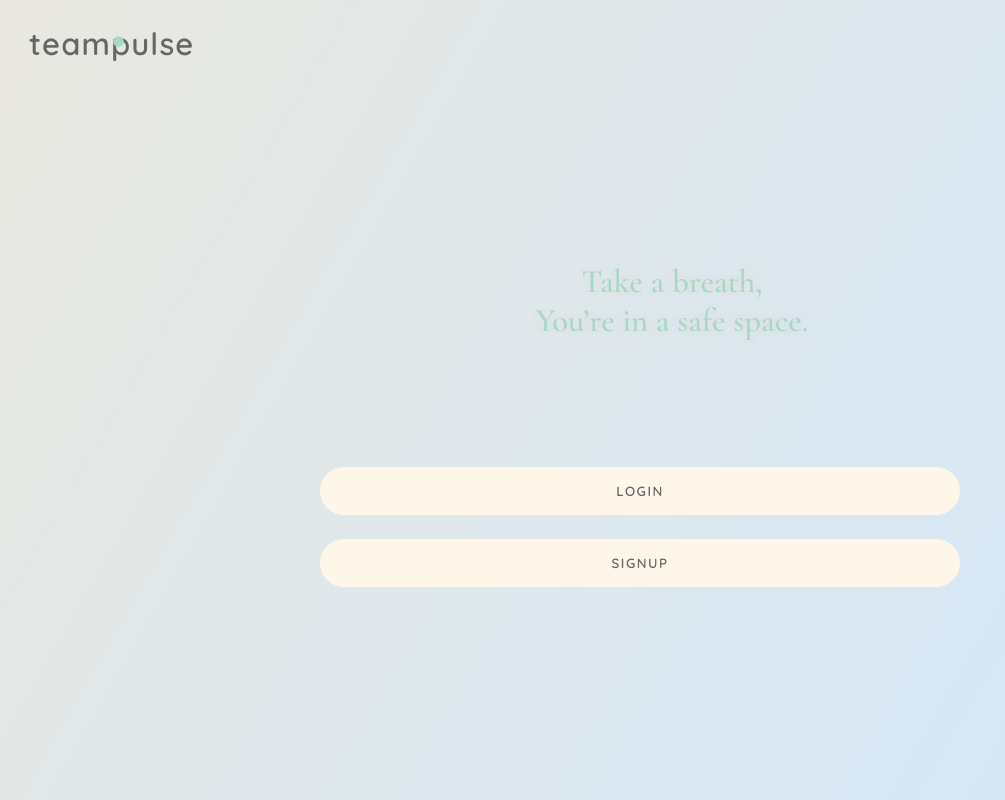
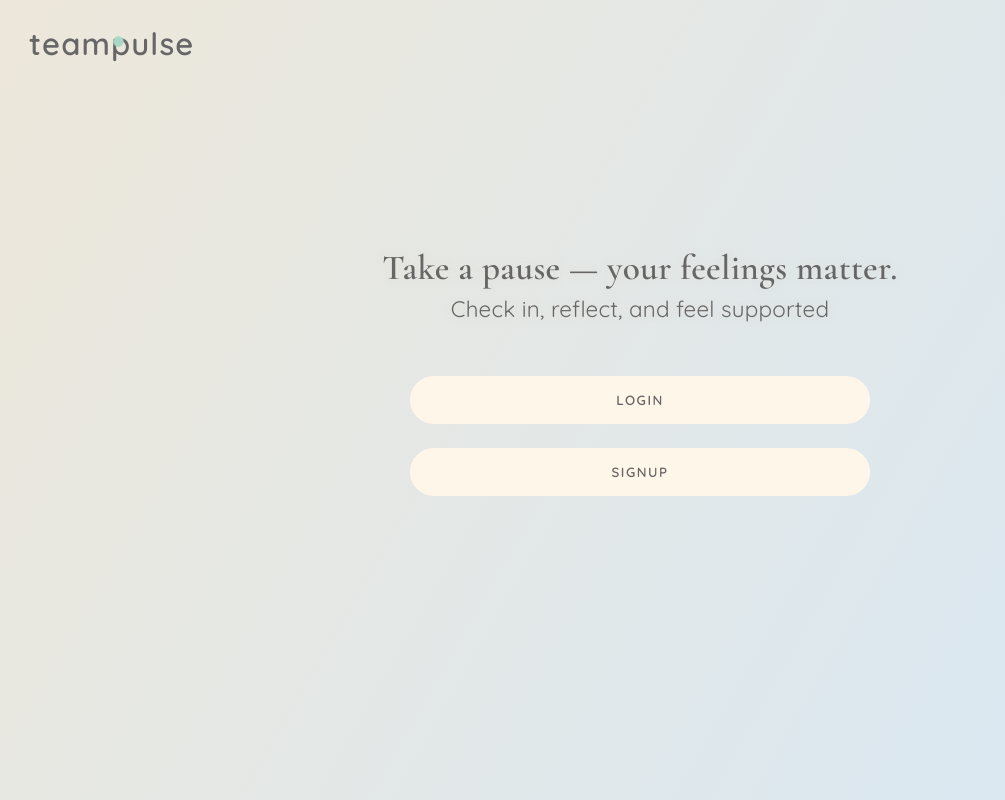
Before and after one commit to SheCodesAus/full-stack-frogs_frontend, a React (Vite) app in the folder teampulse-frontend/: page / in a window 1280 px wide. Shown: the whole page, without its empty margins (0-1005 px from the left). Built offline with nearby package versions, Linux system fonts and the light colour scheme.

Commit message:
add changes to HomePage, Logo and Button

```diff
--- a/teampulse-frontend/src/components/ButtonComponent.css
+++ b/teampulse-frontend/src/components/ButtonComponent.css
@@ -1,5 +1,6 @@
 .btn {
     height: 6vh;
+    max-width: 460px;
     font-weight: 600;
     padding: 0.5rem 1rem;
     margin: var(--text-xs);
--- a/teampulse-frontend/src/pages/HomePage.css
+++ b/teampulse-frontend/src/pages/HomePage.css
@@ -1,13 +1,11 @@
 .landing {
-    background-image: var(--background-gradient);
     min-height: 100vh;
     flex-direction: column;
     align-items: center;
     display: flex;
-    background: linear-gradient(120deg, #FCE7C8,#CFE8FF);
+    background: linear-gradient(120deg, #FCE7C8, #CFE8FF);
     background-size: 200% 200%;
-    animation: breatheBackground 12s ease-in-out infinite;
-
+    animation: breatheBackground 8s ease-in-out infinite;
 }
 
 @keyframes breatheBackground {
@@ -34,10 +32,44 @@
 }
 
 .tagline {
-    padding: 20vh 5% 9% 10%;
+    padding: 15vh 5% 1% 5%;
     text-align: center;
     font-size: var(--text-xl);
     text-shadow:
         0 0 10px rgba(249, 209, 162, 0.2),
         0 0 10px rgba(209, 218, 227, 0.3);
 }
+
+.tagline-1 {
+    font-family: var(--font-display);
+    font-size: clamp(1.4rem, 3vw, 2.2rem);
+    font-weight: 600;
+    letter-spacing: 0.01em;
+    color: var(--text-dark);
+    margin-top: 1.5rem;
+    margin-bottom: 0.4rem;
+    opacity: 0;
+    transform: translateY(10px);
+    animation: fadeUp 1.4s ease-out forwards;
+}
+
+.tagline-2 {
+    font-family: var(--font-body);
+    font-size: clamp(1rem, 2.2vw, 1.4rem);
+    font-weight: 400;
+    letter-spacing: 0.01em;
+    color: var(--text-dark);
+    margin-bottom: 1.8rem;
+    opacity: 0;
+    transform: translateY(10px);
+    animation: fadeUp 2s ease-out forwards;
+    animation-delay: 0.4s;
+}
+
+/* soft fade-up animation */
+@keyframes fadeUp {
+    to {
+        opacity: 1;
+        transform: translateY(0);
+    }
+}
--- a/teampulse-frontend/src/pages/HomePage.jsx
+++ b/teampulse-frontend/src/pages/HomePage.jsx
@@ -1,23 +1,20 @@
-import { useNavigate } from 'react-router-dom';
 import './HomePage.css';
 
 import Logo from '../components/Logo'
 import Button from '../components/ButtonComponent';
 
 function HomePage() {
-    const navigate = useNavigate();
-
     return (
         <section className='landing'>
             <header className='header'>
                 <Logo size={290} />
             </header>
             <div className='tagline'>
-                <h3>Take a breath, </h3>
-                <h3>You’re in a safe space. </h3>
+                <h3 className='tagline-1'>Take a pause — your feelings matter.</h3>
+                <p className='tagline-2'>Check in, reflect, and feel supported</p>
             </div>
-            <Button text={'LOGIN'} width={'50vw'} to="/login" />
-            <Button text={'SIGNUP'} width={'50vw'} to="/login" />
+            <Button text={'LOGIN'} width={'52vw'} to="/login" />
+            <Button text={'SIGNUP'} width={'52vw'} to="/login" />
 
         </section >
     )
```
